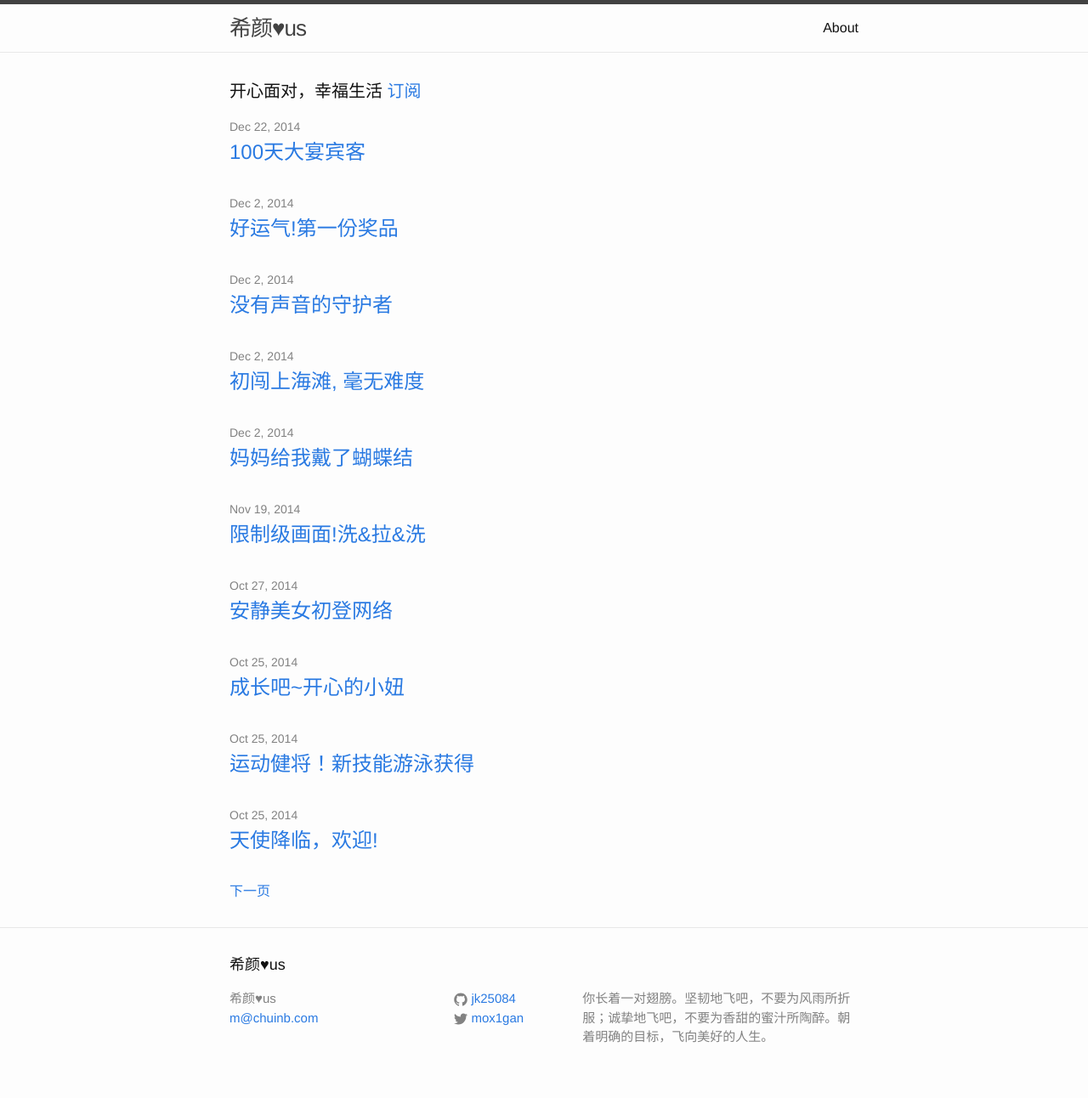
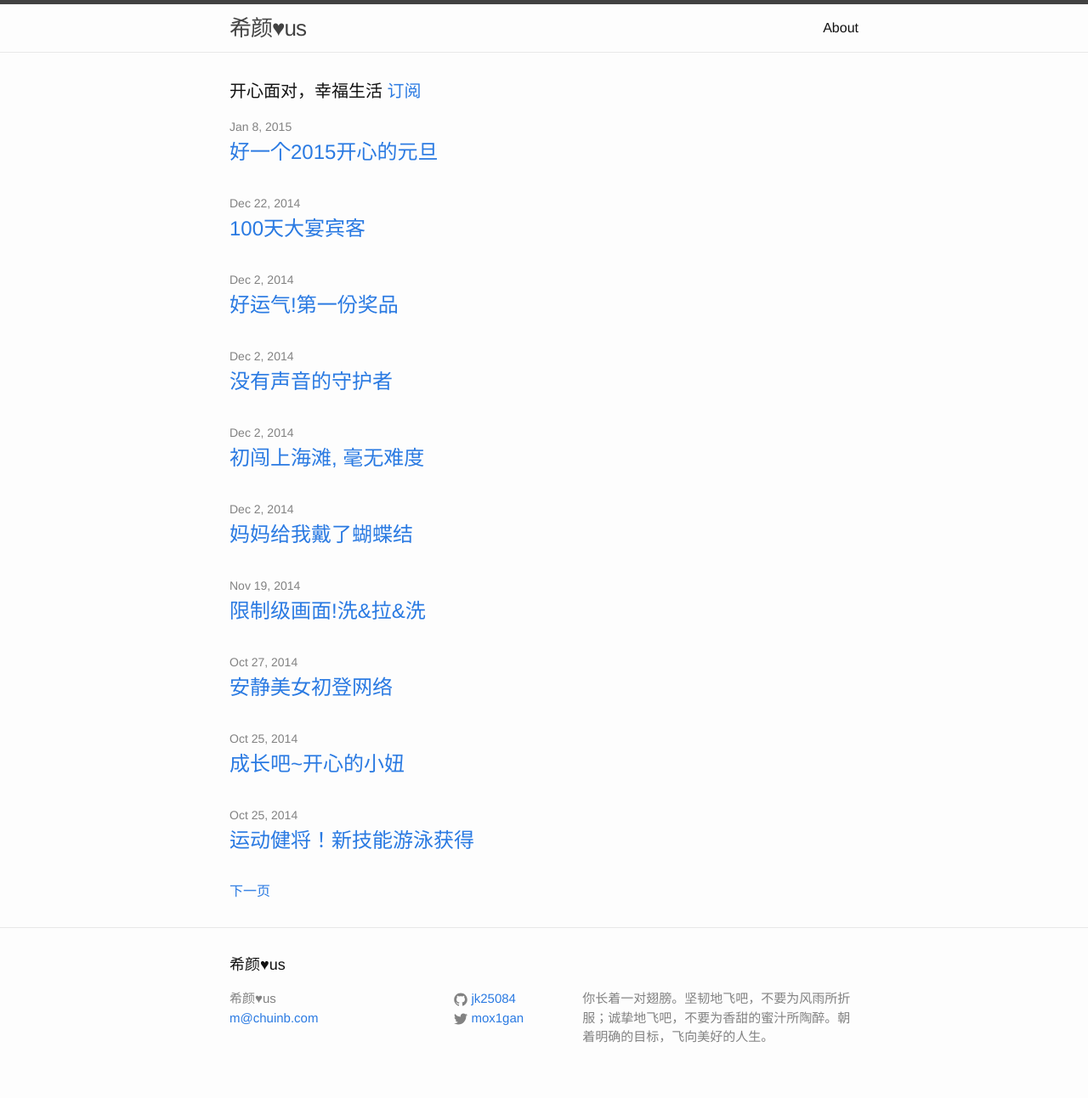
Before and after one commit to jk25084/jk25084.github.io, a Jekyll site: the page built from index.html, in a window 1280 px wide. Shown: the whole page at 85% size. Built offline with Jekyll 4.4.1, drawn with Linux system fonts in a browser that asks for light colours; the list of posts is cut into pages by our own code; some of the changed lines change nothing that is shown.

Commit message:
2015 new year

```diff
--- a/_posts/2014-12-22-100days.markdown
+++ b/_posts/2014-12-22-100days.markdown
@@ -7,6 +7,7 @@
 =======
 100天要干什么? 废话, 当然是要吃了!
 先来个全景, 细话慢慢再表.
+
 ![alt text][1]
 
 *请忽略中间的半人, 和悬浮的盘子*
--- /dev/null
+++ b/_posts/2015-01-08-happy2015newyear.markdown
@@ -0,0 +1,39 @@
+---
+layout: post
+title:  "好一个2015开心的元旦"
+date:   2015-01-08 21:35:11
+---
+2015 Happy New Year!
+=======
+值此2015年元旦之际, 我向大家先拜个早年, 祝大家福如东海, 寿比南山!
+
+![alt text][1]
+
+*作法ing~婆婆的好朋友看了我这个照片第二天就来看我的*
+
+![alt text][2]
+
+话说这个元旦真是开心, 爸爸足足在家呆了7天多
+我们一起第一次去了西溪晒太阳
+
+![alt text][3]
+
+![alt text][4]
+
+也第一次去了弶港老家晒太阳
+
+![alt text][5]
+
+爸爸走前一天, 又带我去洗澡游泳
+
+![alt text][6]
+
+总之有很多很多第一次, 这真是个有意义的元旦.
+
+
+  [1]: http://pic.yupoo.com/moxigan/Elg9Afqe/medium.jpg
+  [2]: http://pic.yupoo.com/moxigan/Elg8IEBX/medium.jpg
+  [3]: http://pic.yupoo.com/moxigan/Elg90gM4/medium.jpg
+  [4]: http://pic.yupoo.com/moxigan/Elg9Em8j/medium.jpg
+  [5]: http://pic.yupoo.com/moxigan/Elg94nut/medium.jpg
+  [6]: http://pic.yupoo.com/moxigan/ElgamY7N/medium.jpg
```
